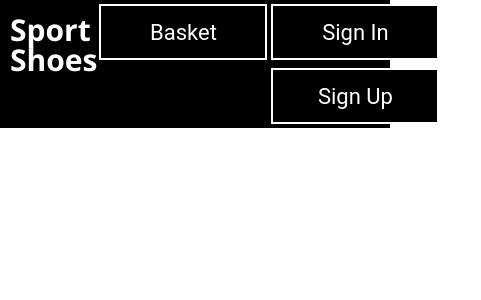
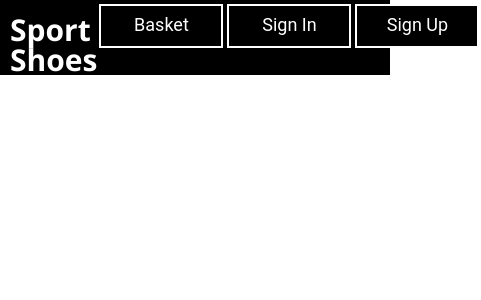
Before and after one commit to Loppik/Site-shop-of-football-merch, a React app: page / in a window 390 px wide. Shown: the top 300 px of the page, 481 px wide, since content can reach past the window. Built offline with nearby package versions, Linux system fonts and the light colour scheme; no server answers; the HTML template or start-up script is replaced by a standard one.

Commit message:
added cetegories and navbar responsibility

```diff
--- a/src/modules/categories/components/categories/categories.css
+++ b/src/modules/categories/components/categories/categories.css
@@ -25,3 +25,29 @@
   vertical-align: middle;
   line-height: 500px;
 }
+
+@media (max-width: 320px) {
+  :local .categories a {
+    margin-left: 0px;
+  }
+
+  :local .categories {
+
+    display: flex;
+    justify-content: center;
+    align-items: center;
+  }
+}
+
+@media (max-width: 480px) {
+  :local .categories a {
+    margin-left: 0px;
+  }
+
+  :local .categories {
+
+    display: flex;
+    justify-content: center;
+    align-items: center;
+  }
+}
--- a/src/modules/navbar/components/navbar/Navbar.jsx
+++ b/src/modules/navbar/components/navbar/Navbar.jsx
@@ -45,7 +45,7 @@ class NavBar extends Component {
           </Link>
 
           {!userData && (
-            <div>
+            <div className={styles.authBtn}>
               <Link to="/login">
                 <div className={styles.btn}>Sign In</div>
               </Link>
--- a/src/modules/navbar/components/navbar/navbar.css
+++ b/src/modules/navbar/components/navbar/navbar.css
@@ -30,7 +30,7 @@
 :local .btn {
   width: 100px;
   height: 20px;
-  background-color: #4CAF50; /* Green */
+  background-color: #4CAF50;
   border: none;
   color: white;
   padding: 16px 32px;
@@ -40,7 +40,7 @@
   font-size: 22px;
   font-family: 'Roboto', sans-serif;
   margin: 4px 2px;
-  -webkit-transition-duration: 0.4s; /* Safari */
+  -webkit-transition-duration: 0.4s;
   transition-duration: 0.4s;
   cursor: pointer;
   background-color: black;
@@ -53,3 +53,24 @@
   color: black;
   border-color: black;
 }
+
+@media (max-width: 320px) {
+  :local .btn {
+    width: 50px;
+    font-size: 15px;
+    padding: 8px 16px;
+  }
+}
+
+@media (min-width: 321px) and (max-width: 480px) {
+  :local .btn {
+    width: 80px;
+    font-size: 18px;
+    padding: 10px 20px;
+  }
+
+  :local .authBtn {
+    display: flex;
+    justify-content: center;
+  }
+}
```
Also changed, not shown: 1 other file (tests, documents, lock files or other folders). Lines whose indentation alone changed are shown as unchanged.
